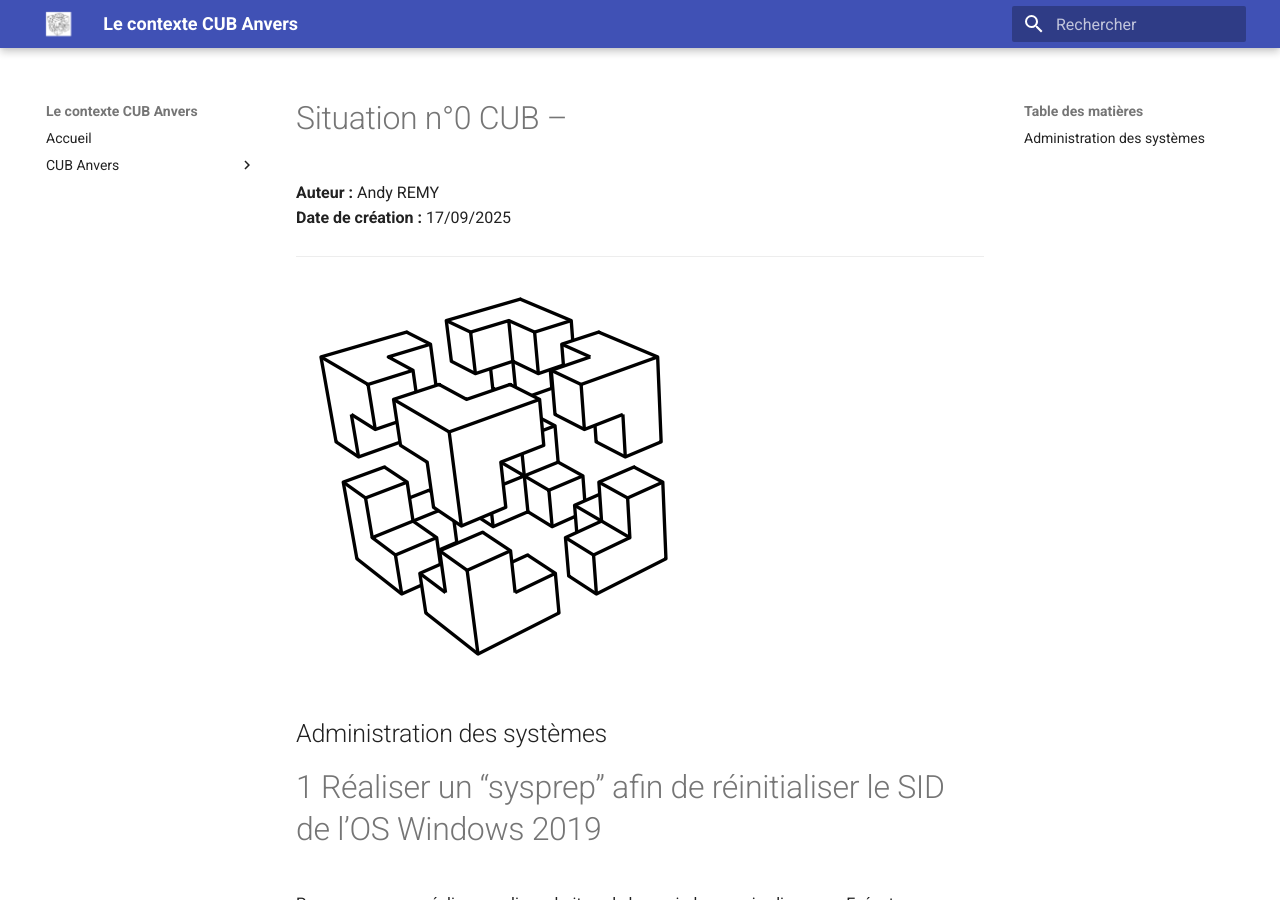
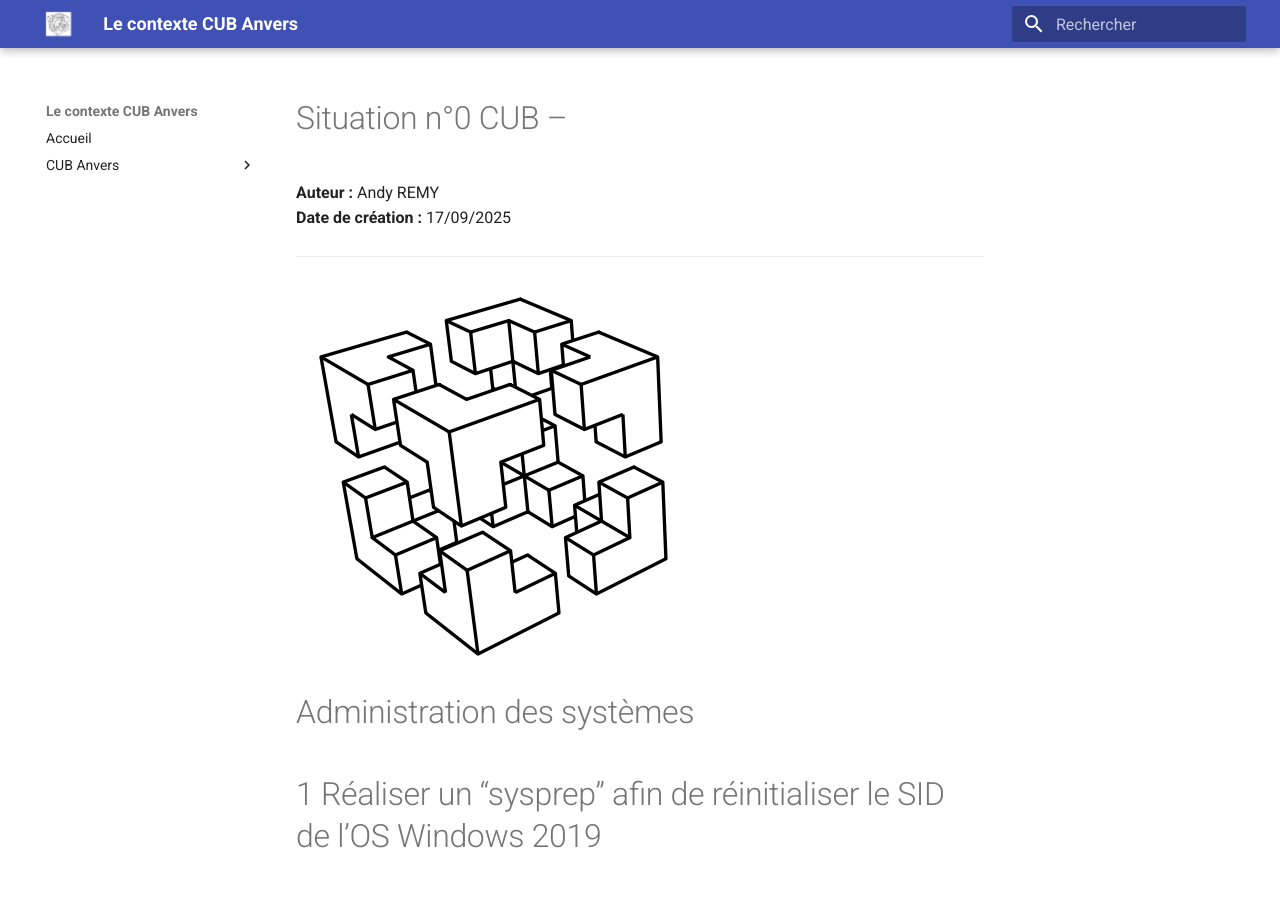
Before and after one commit to Adfiree/Anvers, an MkDocs documentation site: the page built from docs/documentations/Situations/Situation n°1 CUB.md, in a window 1280 px wide and 900 px high. Built offline with MkDocs 1.6.1 and Material for MkDocs 9.7.7, drawn with Linux system fonts in a browser that asks for light colours.

Commit message:
Update Situation n°1 CUB.md

```diff
--- a/docs/documentations/Situations/Situation n°1 CUB.md
+++ b/docs/documentations/Situations/Situation n°1 CUB.md
@@ -6,7 +6,7 @@
 ---
 ![Logo CUB](../../media/CUB.png)
 
-## Administration des systèmes
+# Administration des systèmes
 
 # 1 Réaliser un “sysprep” afin de réinitialiser le SID de l’OS Windows 2019
 
```
